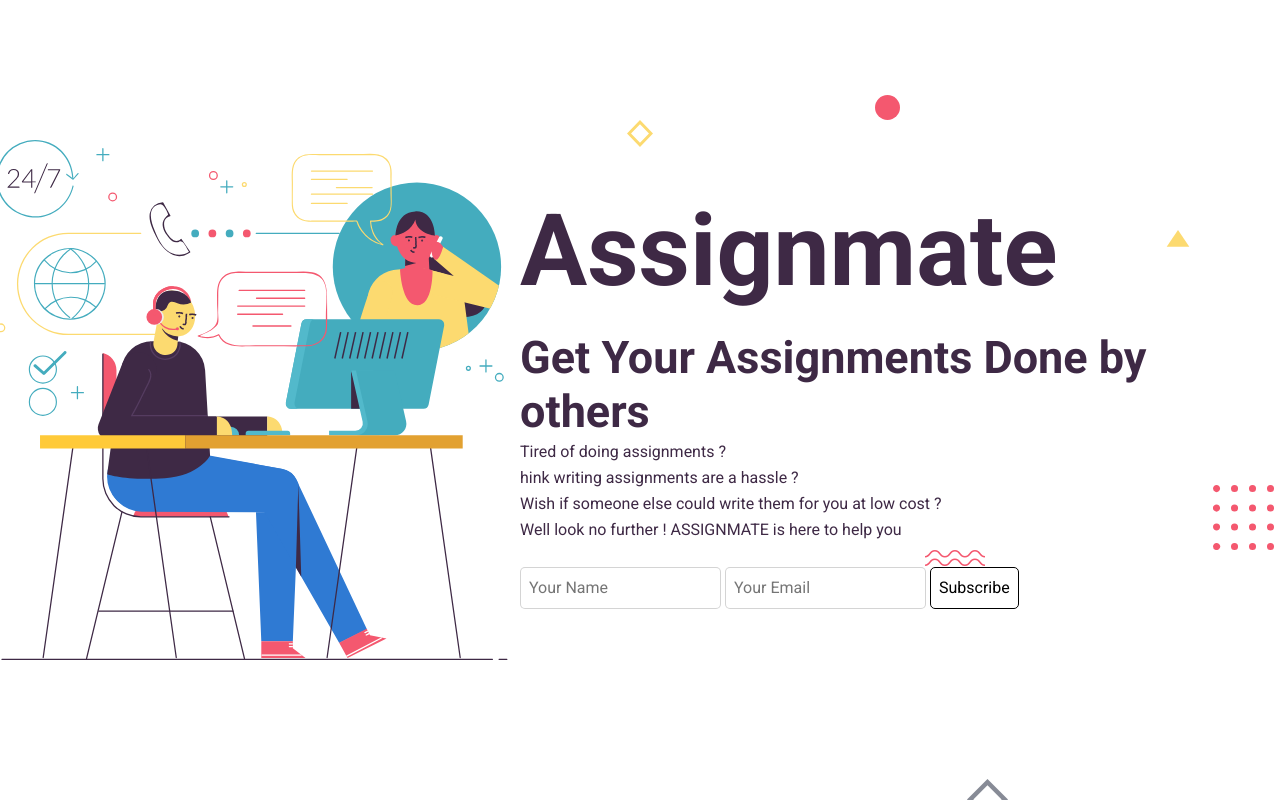
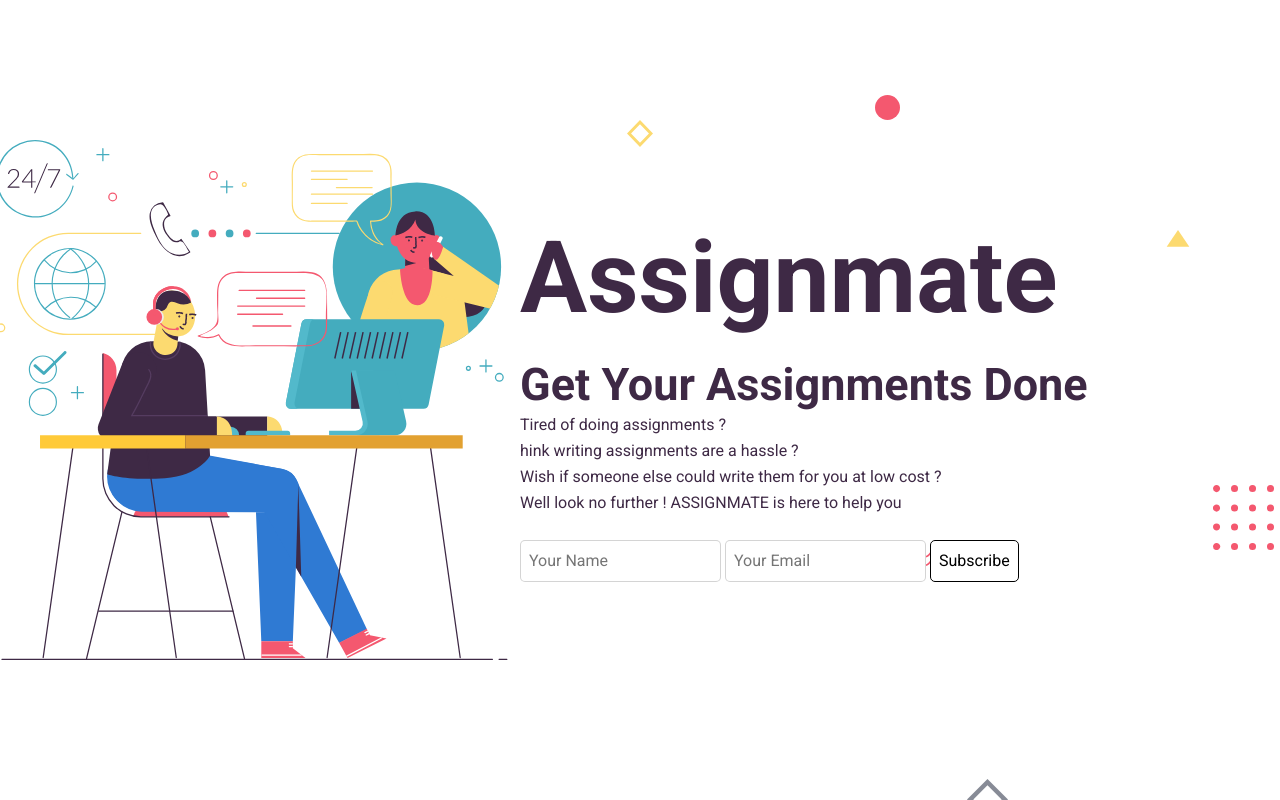
Before and after one commit to binayak9932/Waitinglist, a plain HTML site: page index.html in a window 1280 px wide. Drawn offline with Linux system fonts and the light colour scheme.

Commit message:
Update index.html

```diff
--- a/index.html
+++ b/index.html
@@ -42,7 +42,7 @@
             <!-- content-wrapper start -->
             <div class="content-wrapper">
               <h1 class="wow fadeInDown" data-wow-delay=".2s">Assignmate</h1>
-              <h2 class="wow fadeInDown" data-wow-delay=".4s" font-size: 4px;>Get Your Assignments Done by others</h2>
+              <h2 class="wow fadeInDown" data-wow-delay=".4s" font-size: 4px;>Get Your Assignments Done</h2>
               <p class="wow fadeInUp" data-wow-delay=".6s">Tired of doing assignments ?</p>
                <p class="wow fadeInUp" data-wow-delay=".6s"> hink writing assignments are a hassle ?</p>
                 <p class="wow fadeInUp" data-wow-delay=".6s"> Wish if someone else could write them for you at low cost ?</p>
```
